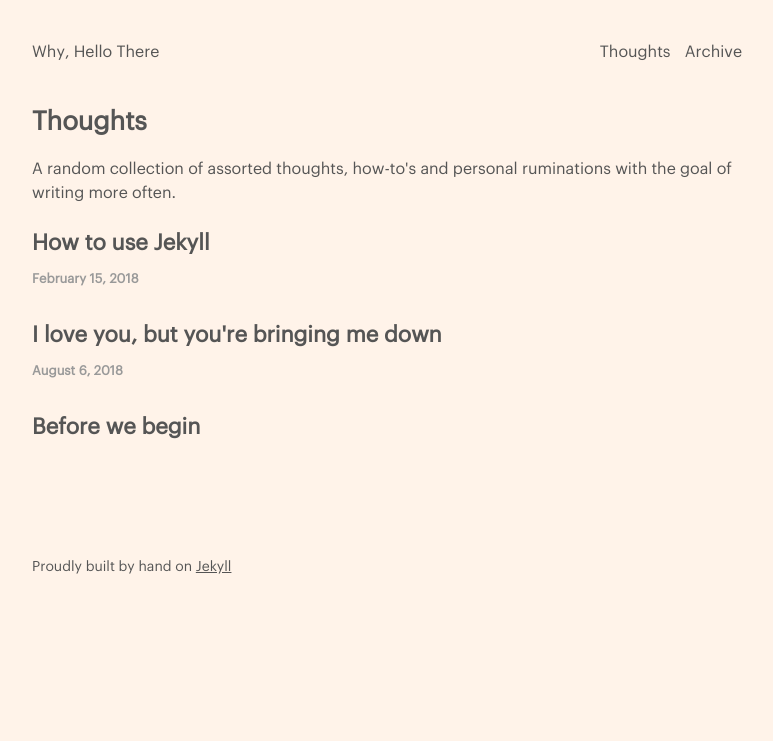
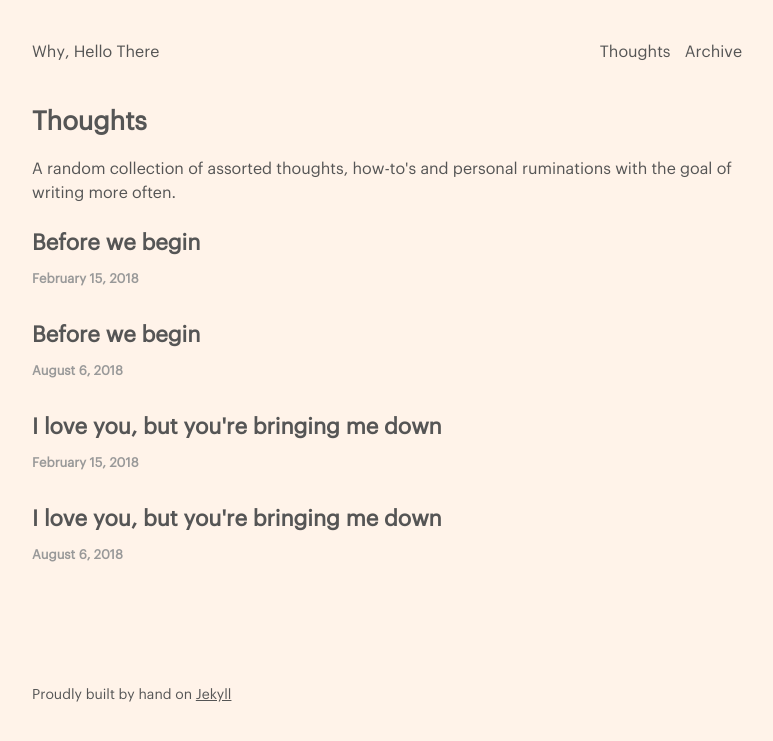
Before and after one commit to jonaschafer/jonaschafer.github.io, a Jekyll site: the page built from thoughts.html, in a window 1280 px wide. Shown: the top 741 px of the page, without its empty margins (248-1021 px from the left). Built offline with Jekyll 4.4.1, drawn with Linux system fonts in a browser that asks for light colours.

```diff
--- a/thoughts.html
+++ b/thoughts.html
@@ -6,10 +6,11 @@
 <h1>Thoughts</h1>
 <p>A random collection of assorted thoughts, how-to's and personal ruminations with the goal of writing more often. </p>
 
+{% for item in site.thoughts %}
   <!-- Article -->
   <h2>
     <a class="no-underline" href="{{ item.url }}">
-    <p>How to use Jekyll</p>
+      <p>{{ item.title }}</p>
     </a>
     <p class="date">February 15, 2018</p>
   </h2>
@@ -17,15 +18,8 @@
   <!-- Article -->
   <h2>
     <a class="no-underline" href="{{ item.url }}">
-    <p>I love you, but you're bringing me down</p>
+      <p>{{ item.title }}</p>
     </a>
     <p class="date">August 6, 2018</p>
   </h2>
-
-{% for item in site.thoughts %}
-  <h2>
-    <a class="no-underline" href="{{ item.url }}">
-      <p>{{ item.title }}</p>
-    </a>
-  </h2>
 {% endfor %}
```
Also changed, not shown: collections/_thoughts/portland.html (added, +10 -0 lines). Lines whose indentation alone changed are shown as unchanged.
